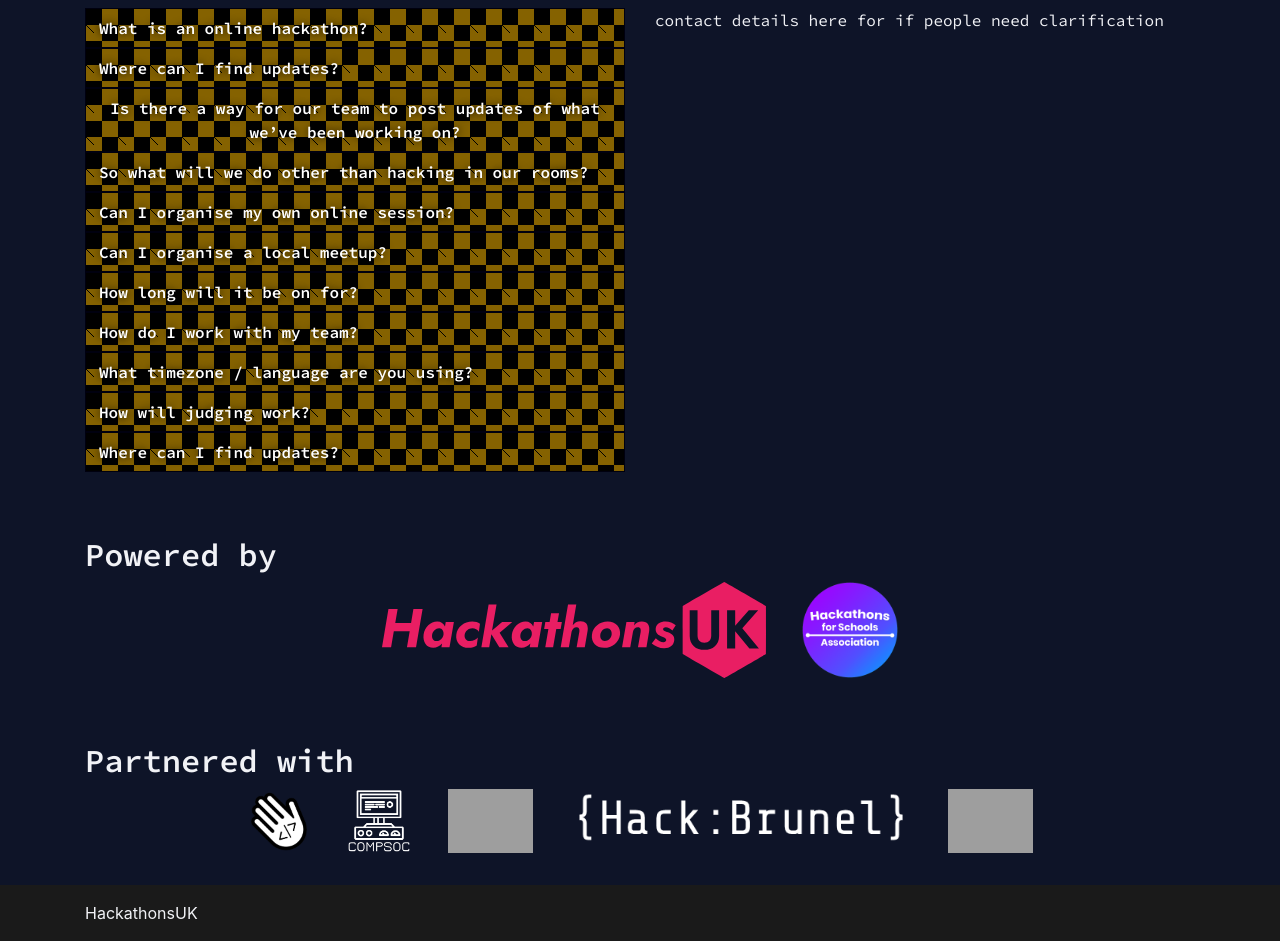
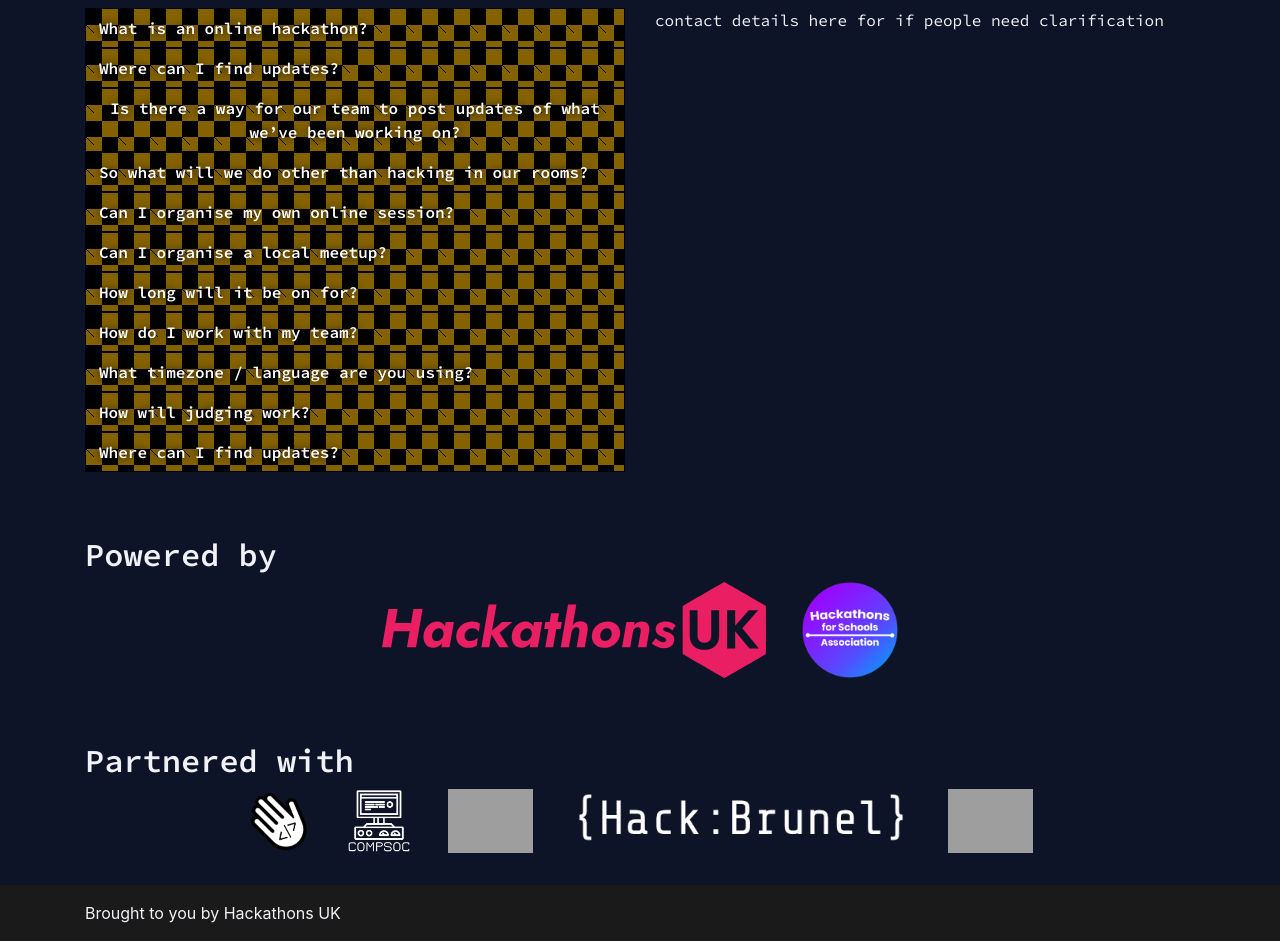
Before and after one commit to HackQuarantine/hq-website, a Jekyll site: the page built from index.md, in a window 1280 px wide, cut to the strip 1169-2110 px from the top of the page. Built offline with Jekyll 4.4.1, drawn with Linux system fonts in a browser that asks for light colours; nearby versions of some CDN libraries; grey boxes are pictures that could not be loaded.

Commit message:
Change footer

```diff
--- a/_includes/footer.html
+++ b/_includes/footer.html
@@ -2,7 +2,7 @@
             <div class="container">
                 <div class="row">
                     <div class="col-12">
-                        HackathonsUK
+                        Brought to you by Hackathons UK
                     </div>
                 </div>
             </div>
--- a/_includes/hero.html
+++ b/_includes/hero.html
@@ -5,19 +5,22 @@
             <div class="powered-by">Powered by <img src="./assets/img/logo.svg" /></div>
 
             <div class="tagline">{{ page.tagline }}</div>
+
             <a href="{{ page.socials.twitter }}">
                 <button type="button" class="btn btn-outline-primary"><i class="fab fa-twitter"></i> Twitter</button>
             </a>
+
             <a href="{{ page.socials.facebook }}">
                 <button type="button" class="btn btn-outline-primary"><i class="fab fa-facebook"></i> Facebook</button>
             </a>
+
             <a href="{{ page.socials.instagram }}">
                 <button type="button" class="btn btn-outline-primary"><i class="fab fa-instagram"></i> Instagram</button>
             </a>
+
             <a href="{{ page.socials.linkedin }}">
                 <button type="button" class="btn btn-outline-primary"><i class="fab fa-linkedin"></i> LinkedIn</button>
             </a>
-
 
             <a href="{{ page.socials.emails }}">
                 <button type="button" class="btn btn-outline-primary"><i class="fas fa-envelope"></i> Sign up for Emails</button>
```
